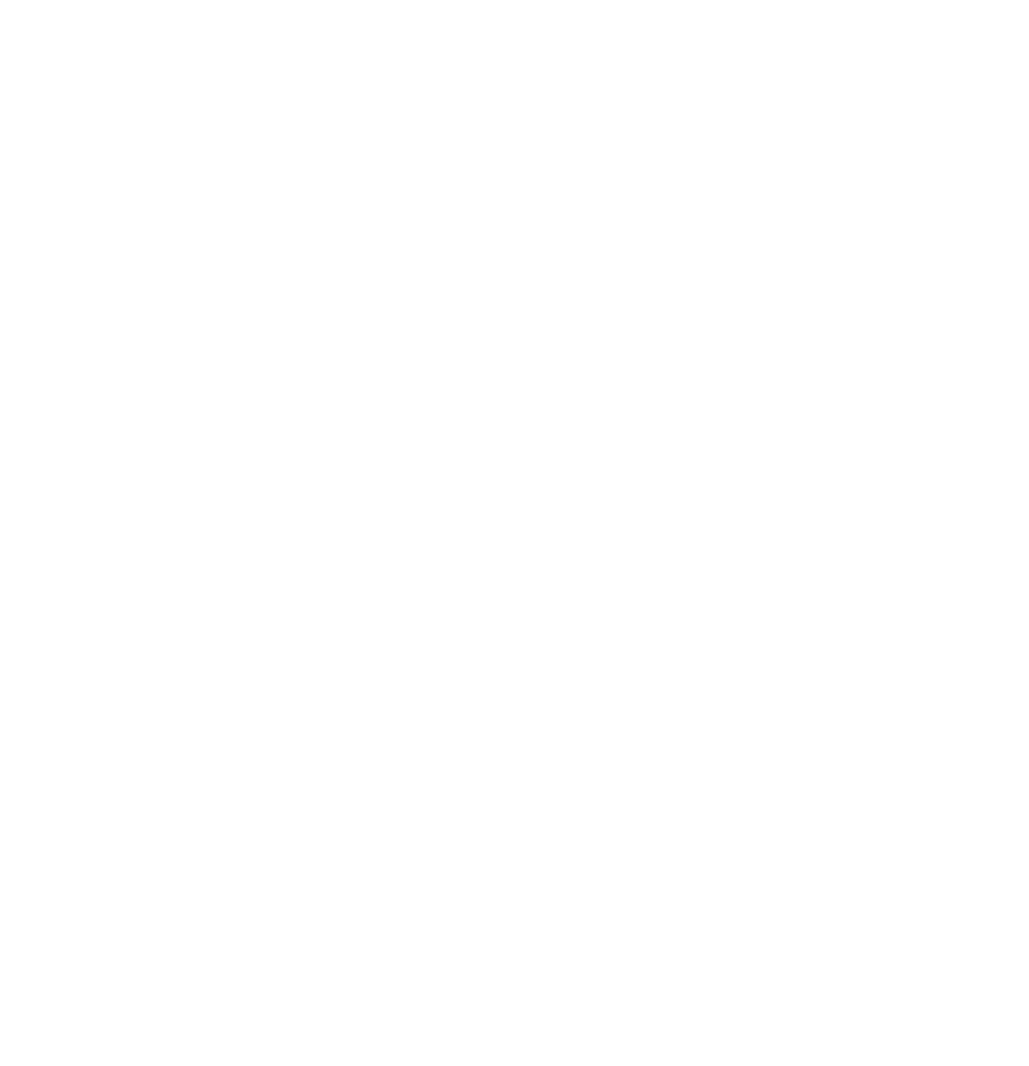
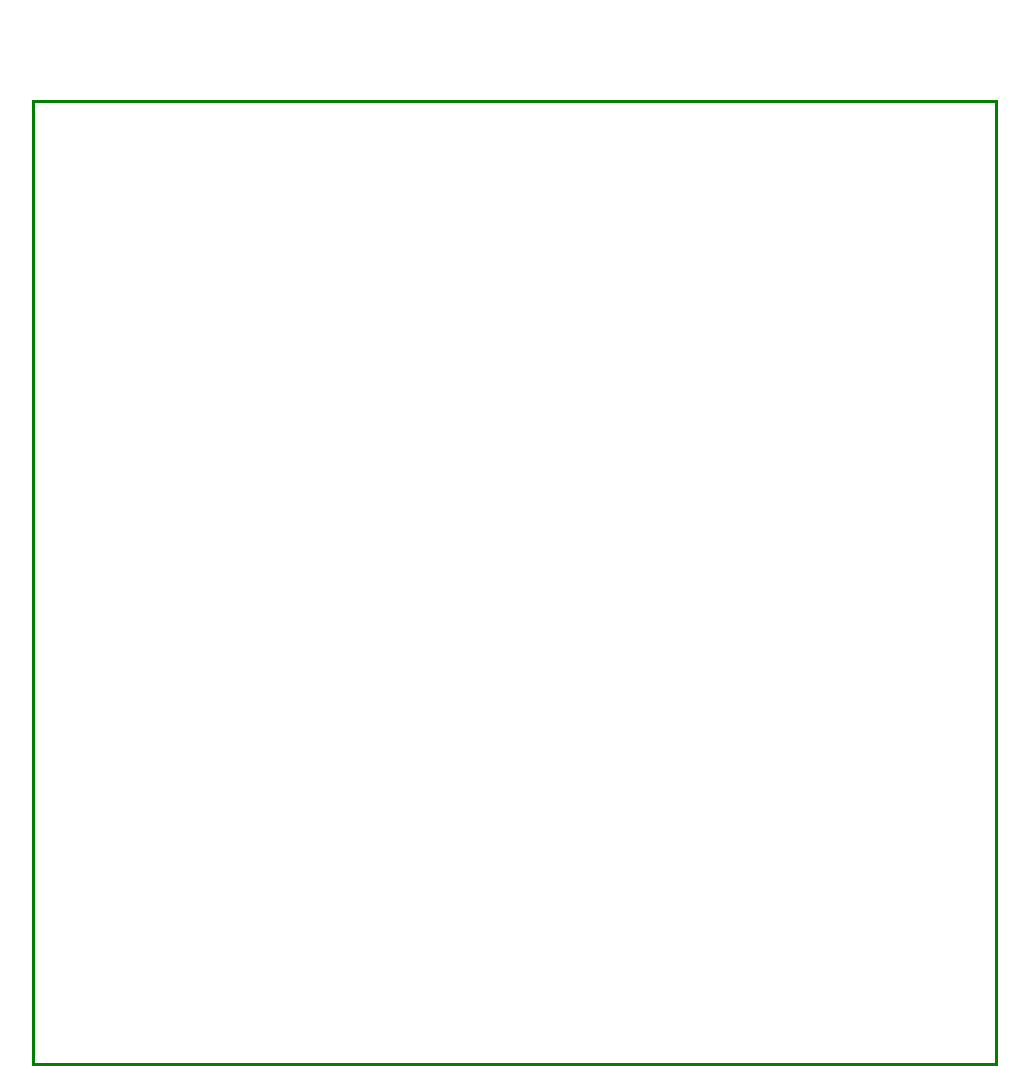
Before and after one commit to verd3d/top-etch-a-sketch, a plain HTML site: page index.html in a window 1280 px wide. Shown: the whole page, without its empty margins (125-1154 px from the left). Before the commit the page ends 800 px from the top, so only its background shows below. Drawn offline with Linux system fonts and the light colour scheme.

Commit message:
fully making a 16x16 grid

```diff
--- a/index.html
+++ b/index.html
@@ -7,9 +7,11 @@
     <title>Etch-A-Sketch</title>
 </head>
 <body>
-    <div class="container"></div>
+    <div id="container">
+
+    </div>
 
 
-    <script src=""script.js"></script>
+    <script src="script.js"></script>
 </body>
 </html>
--- a/script.js
+++ b/script.js
@@ -0,0 +1,19 @@
+const container = document.querySelector("#container")
+let gridSize = 16;
+const canvas = 960;
+let cellDimension = canvas / gridSize;
+
+for(let i = 1; i <= gridSize * gridSize; i++){
+    var gridCell = document.createElement('div');
+    gridCell.className = "gridCell";
+
+    gridCell.style.width = `${cellDimension}px`;
+    gridCell.style.height = `${cellDimension}px`;
+
+    document.getElementById('container').appendChild(gridCell);
+
+}
+
+
+
+console.log("check");
--- a/style.css
+++ b/style.css
@@ -1,4 +1,10 @@
-* {
-    margin: 0;
-    padding: 0;
+
+
+#container{
+    border: 3px solid green;
+    width: 960px;
+    height: 960px;
+    margin: 100px auto;
+    display: flex;
+    flex-wrap: wrap;
 }
```
